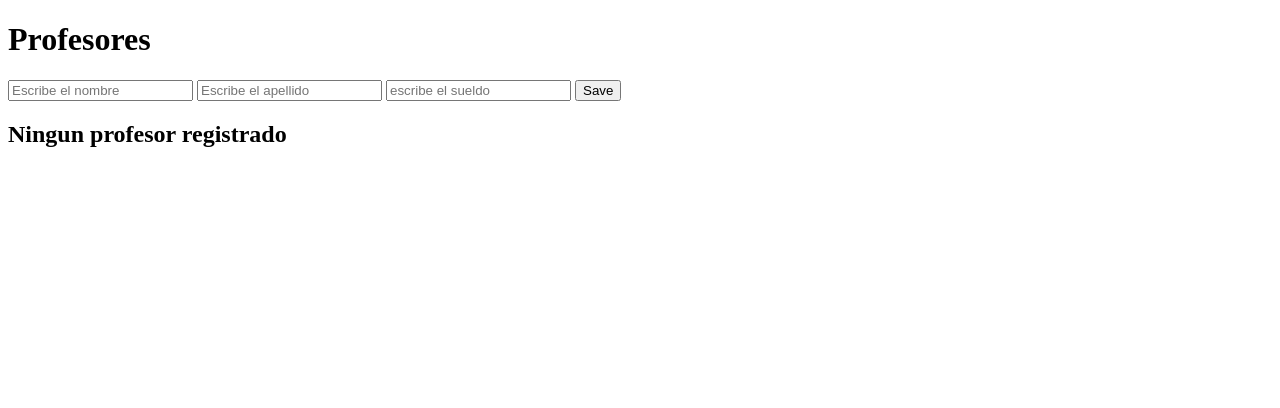
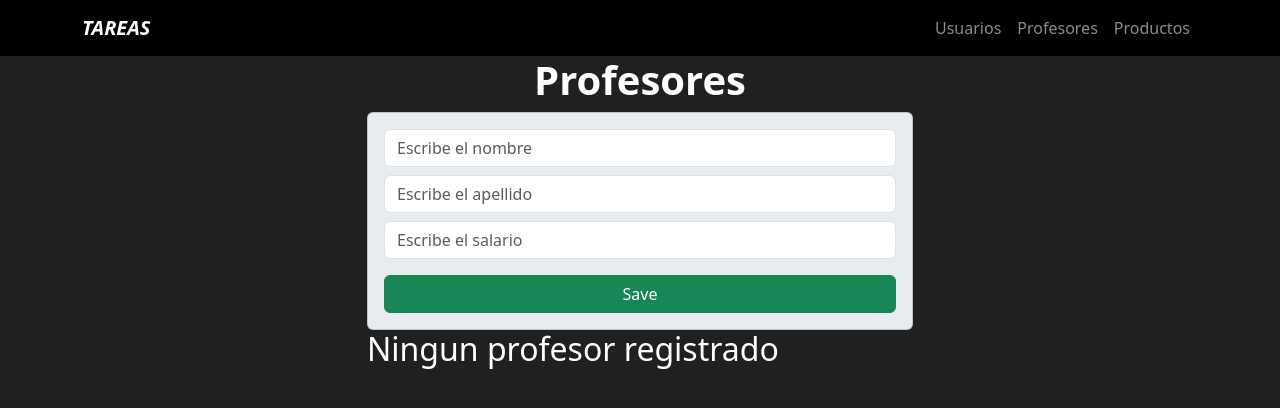
Before and after one commit to BillGutierrezVega/django-crud, a Django app: page /tasks/profesor/ in a window 1280 px wide. Shown: the top 408 px of the page. Run offline with Django 4.2, Linux system fonts and the light colour scheme; data that the repository does not hold is empty.

Commit message:
proyecto terminado

```diff
--- a/tasks/static/estilos.css
+++ b/tasks/static/estilos.css
@@ -2,3 +2,7 @@ body {
     background-color: #202020;
     color: white;
 }
+
+.bg-oscuro {
+    background: darkgoldenrod;
+}
--- /dev/null
+++ b/tasks/templates/layout.html
@@ -0,0 +1,24 @@
+{% load static %}
+
+<!DOCTYPE html>
+<html lang="en">
+<head>
+    <meta charset="UTF-8">
+    <meta http-equiv="X-UA-Compatible" content="IE=edge">
+    <meta name="viewport" content="width=device-width, initial-scale=1.0">
+    <link rel="stylesheet" href="https://cdn.jsdelivr.net/npm/bootstrap@5.3.0-alpha3/dist/css/bootstrap.min.css">
+    <link rel="stylesheet" href="{% static 'estilos.css' %}">
+    <title>
+        {% block title %}
+        {% endblock title %}
+    </title>
+</head>
+<body>
+    {% include 'parts/navbar.html' %}
+
+    {% block content %}
+
+    {% endblock content %}
+
+</body>
+</html>
--- /dev/null
+++ b/tasks/templates/parts/navbar.html
@@ -0,0 +1,24 @@
+{% load static %}
+
+<nav class="navbar navbar-expand-lg navbar-dark bg-black">
+    <div class="container">
+        <a class="navbar-brand fw-bold fst-italic" href="{% url 'tareas:task' %}">TAREAS</a>
+        <button class="navbar-toggler" type="button" data-bs-toggle="collapse" data-bs-target="#navbarNav"
+            aria-controls="navbarNav" aria-expanded="false" aria-label="Toggle navigation">
+            <span class="navbar-toggler-icon"></span>
+        </button>
+        <div class="collapse navbar-collapse" id="navbarNav">
+            <ul class="navbar-nav ms-auto">
+                <li class="nav-item">
+                    <a class="nav-link" href="{% url 'tareas:user' %}">Usuarios</a>
+                </li>
+                <li class="nav-item">
+                    <a class="nav-link" href="{% url 'tareas:list_teachers' %}">Profesores</a>
+                </li>
+                <li class="nav-item">
+                    <a class="nav-link" href="{% url 'tareas:list_products' %}">Productos</a>
+                </li>
+            </ul>
+        </div>
+    </div>
+</nav>
--- a/tasks/templates/profesores.html
+++ b/tasks/templates/profesores.html
@@ -1,33 +1,43 @@
-<!DOCTYPE html>
-<html lang="en">
-<head>
-    <meta charset="UTF-8">
-    <meta http-equiv="X-UA-Compatible" content="IE=edge">
-    <meta name="viewport" content="width=device-width, initial-scale=1.0">
-    <title>Profesores</title>
-</head>
-<body>
-    <h1>Profesores</h1>
-    <form action="{% url 'create_teacher' %}" method="POST">
+{% extends 'layout.html' %}
+
+
+{% block title %}
+    Profesores
+{% endblock title %}
+
+
+{% block content %}
+
+    <div class="container">
+        <div class="row">
+            <div class="col-md-6 offset-md-3">
+                <h1 class="display-6 fw-bold text-white text-center">Profesores</h1>
+                <form action="{% url 'tareas:create_teacher' %}" method="POST" class="card card-body bg-body-secondary">
                     {% csrf_token %}
-        <input type="text" name="name" placeholder="Escribe el nombre">
-        <input type="text" name="last_name" placeholder="Escribe el apellido">
-        <input type="number" name="sueldo" placeholder="escribe el sueldo">
-        <button>Save</button>
+                    <input type="text" name="name" placeholder="Escribe el nombre" class="form-control mb-2">
+                    <input type="text" name="last_name" placeholder="Escribe el apellido" class="form-control mb-2">
+                    <input type="number" name="sueldo" placeholder="Escribe el salario" class="form-control mb-2">
+                    <button class="btn btn-success mt-2">Save</button>
                 </form>
 
 
                 {% for profesor in profesores %}
+                    <div class="card card-body text-black mt-2 d-flex flex-row justify-content-between">
+                        <div>
                             <h2>{{ profesor.name }}</h2>
                             <p>{{ profesor.last_name }}</p>
                             <p>{{ profesor.sueldo }}</p>
-        <form action="{% url 'delete_profesor' profesor.id %}" method="POST">
+                        </div>
+                        <form action="{% url 'tareas:delete_profesor' profesor.id %}" method="POST">
                             {% csrf_token %}
-            <button>Delete</button>
+                            <button class="btn btn-danger my-5">Delete</button>
                         </form>
+                    </div>
                 {% empty %}
                     <h2>Ningun profesor registrado</h2>
                 {% endfor %}
+            </div>
+        </div>
+    </div>
 
-</body>
-</html>
+{% endblock content %}
--- a/tasks/urls.py
+++ b/tasks/urls.py
@@ -17,20 +17,22 @@ from tasks.views import (
     delete_profesor
     )
 
+app_name = 'tareas'
+
 urlpatterns = [
-    path('', task),
+    path('', task, name="task"),
     path('new/', create_task, name='create_task'),
     path('delete_task/<int:task_id>', delete_task, name='delete_task'),
 
-    path('user/', usuarios),
+    path('user/', usuarios, name="user"),
     path('user/create', create_user, name='create_user'),
     path('delete_user/<int:user_id>', delete_user, name='delete_user'),
 
-    path('products/', list_products),
+    path('products/', list_products, name='list_products'),
     path('products/create', create_product, name='create_product'),
     path('delete_products/<int:product_id>', delete_product, name='delete_product'),
 
-    path('profesor/', list_teachers),
+    path('profesor/', list_teachers, name="list_teachers"),
     path('profesor/create', create_teacher, name='create_teacher'),
     path('delete_profesor/<int:profesor_id>', delete_profesor, name='delete_profesor'),
 ]
--- a/tasks/views.py
+++ b/tasks/views.py
@@ -1,4 +1,5 @@
 from django.shortcuts import render, redirect
+from django.urls import reverse
 from .models import Profesor, Task, User, Product
 
 
@@ -10,7 +11,7 @@ def task(request):
 def create_task(request):
     task = Task(title=request.POST['title'], description=request.POST['description'])
     task.save()
-    return redirect('/tasks/')
+    return redirect(reverse('tareas:task'))
 
 def delete_task(_request, task_id):
     task = Task.objects.get(id=task_id)
```
Also changed, not shown: tasks/templates/list_product.html (+9 -16 lines), tasks/templates/list_task.html (+10 -16 lines), tasks/templates/user_form.html (+31 -19 lines). Lines whose indentation alone changed are shown as unchanged.
